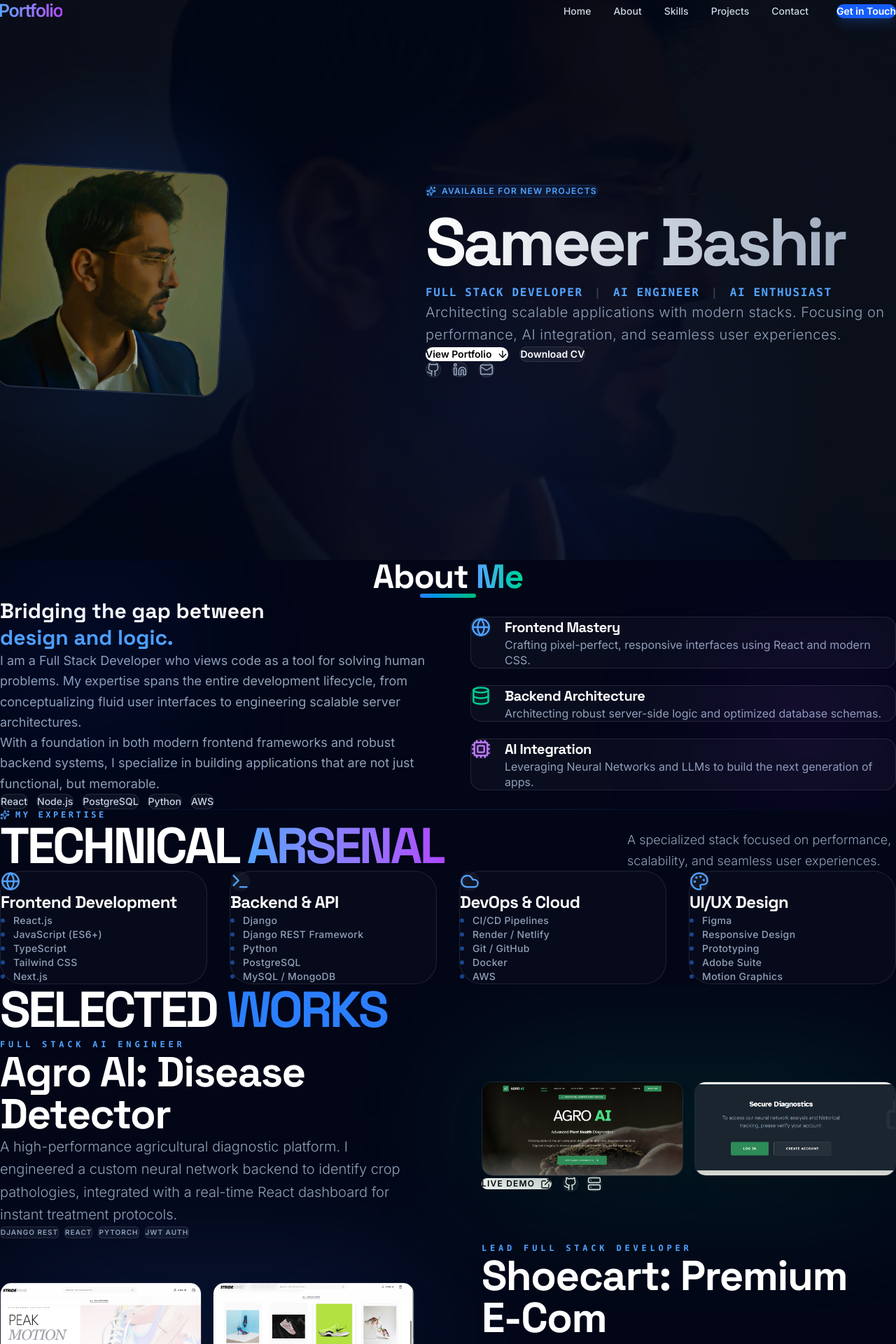
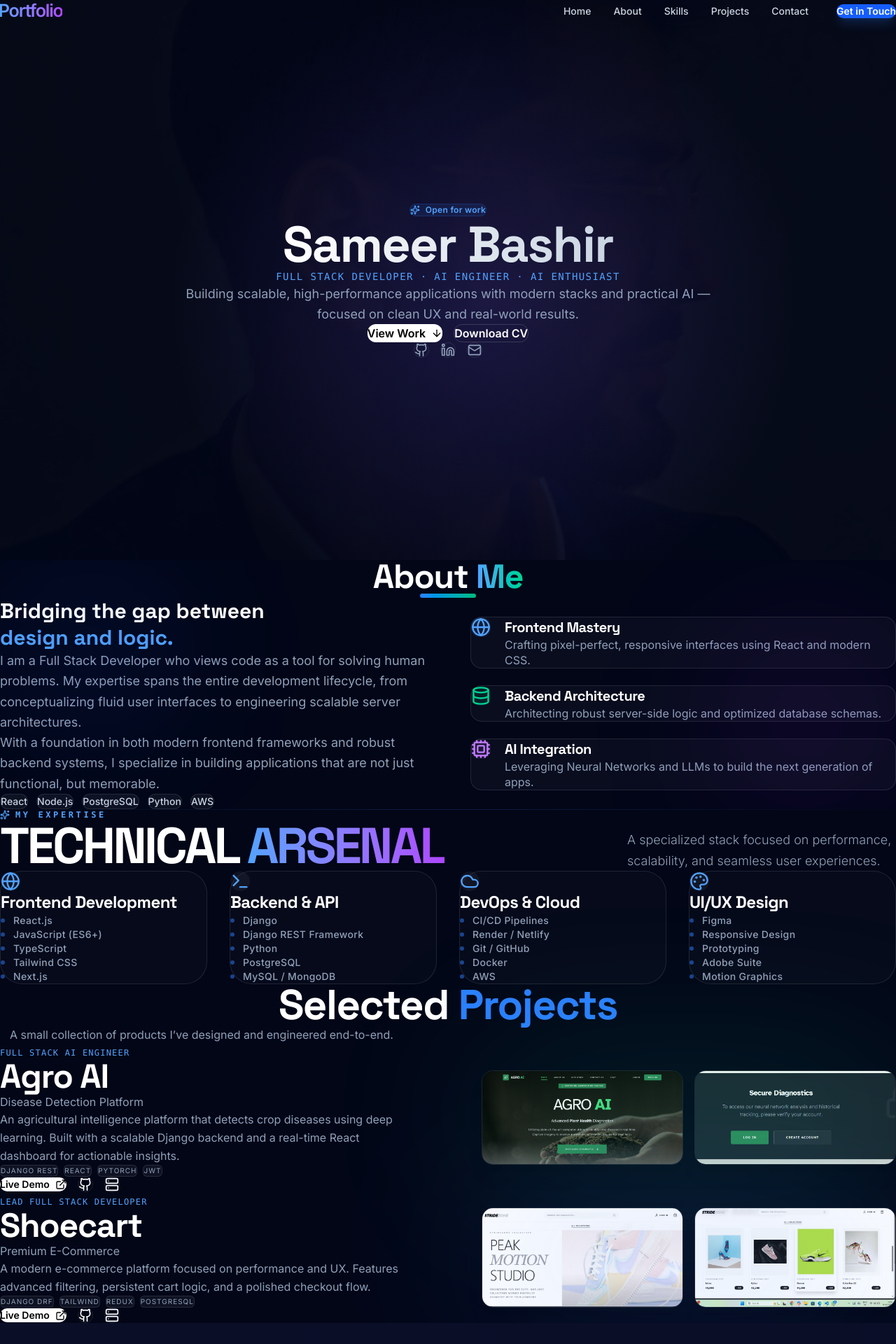
Before and after one commit to Sameer251369/Real-port, a React (Vite) app: page / in a window 1280 px wide. Shown: the top 1920 px of the page at 70% size. Built offline with nearby package versions, Linux system fonts and the light colour scheme.

Commit message:
Final fix for Hero and Skills

```diff
--- a/src/App.jsx
+++ b/src/App.jsx
@@ -8,19 +8,40 @@ import Footer from './components/Footer';
 
 function App() {
   return (
-    // Added flex flex-col and a solid background color
     <div className="min-h-screen bg-[#020617] flex flex-col">
+
       <Navbar />
 
-      {/* Each component is now a block in a vertical stack */}
+      {/* HERO — no top padding, it's the entry */}
+      <section>
         <Hero />
+      </section>
+
+      {/* ABOUT */}
+      <section className="py-24 md:py-32">
         <About />
+      </section>
 
+      {/* SKILLS */}
+      <section className="py-24 md:py-32">
         <Skills />
+      </section>
 
+      {/* PROJECTS — slightly more space */}
+      <section className="py-28 md:py-36">
         <Projects />
+      </section>
+
+      {/* CONTACT */}
+      <section className="py-24 md:py-32">
         <Contact />
+      </section>
+
+      {/* FOOTER — tighter */}
+      <section className="pt-16 pb-8">
         <Footer />
+      </section>
+
     </div>
   );
 }
--- a/src/components/Hero.jsx
+++ b/src/components/Hero.jsx
@@ -1,8 +1,6 @@
 import { motion } from 'framer-motion';
 import { ArrowDown, Github, Linkedin, Mail, Sparkles } from 'lucide-react';
-
-// 1. MUST IMPORT IMAGES LIKE THIS FOR VITE/NETLIFY
-import profilePic from '../assets/1733927345216.jpg';
+import bgImage from '../assets/1733927345216.jpg';
 
 const Hero = () => {
   const scrollToProjects = () => {
@@ -12,154 +10,119 @@ const Hero = () => {
   return (
     <section className="relative min-h-screen flex items-center justify-center overflow-hidden bg-[#020617]">
 
-      {/* 2. BACKGROUND IMAGE FIX */}
+      {/* Background Image */}
       <div
-        className="absolute inset-0 opacity-10 pointer-events-none"
+        className="absolute inset-0 pointer-events-none"
         style={{
-          backgroundImage: `url(${profilePic})`,
+          backgroundImage: `url(${bgImage})`,
           backgroundSize: 'cover',
           backgroundPosition: 'center',
+          opacity: 0.18, // 👈 more visible but still elegant
         }}
       />
 
-      {/* Subtle Animated Gradient Overlay */}
+      {/* Dark overlay for readability */}
+      <div className="absolute inset-0 bg-[#020617]/70" />
+
+      {/* Soft animated gradient */}
       <motion.div
-        className="absolute inset-0 opacity-30"
+        className="absolute inset-0"
         animate={{
           background: [
-            'radial-gradient(circle at 20% 50%, rgba(120, 119, 198, 0.3) 0%, transparent 50%)',
-            'radial-gradient(circle at 80% 50%, rgba(147, 51, 234, 0.3) 0%, transparent 50%)',
-            'radial-gradient(circle at 50% 80%, rgba(59, 130, 246, 0.3) 0%, transparent 50%)',
-            'radial-gradient(circle at 20% 50%, rgba(120, 119, 198, 0.3) 0%, transparent 50%)',
+            'radial-gradient(circle at 30% 30%, rgba(59,130,246,0.2), transparent 55%)',
+            'radial-gradient(circle at 70% 70%, rgba(147,51,234,0.2), transparent 55%)',
           ],
         }}
-        transition={{ duration: 10, repeat: Infinity, ease: 'linear' }}
+        transition={{ duration: 14, repeat: Infinity, repeatType: 'mirror' }}
       />
 
-      {/* Main Content Container */}
-      <div className="relative z-10 container mx-auto px-6 py-12 md:py-20">
-        <div className="flex flex-col lg:flex-row items-center justify-between gap-12">
+      {/* CONTENT */}
+      <div className="relative z-10 max-w-3xl px-6 text-center space-y-6">
 
-          {/* 3. PROFILE IMAGE */}
-          <motion.div
-            initial={{ opacity: 0, scale: 0.8 }}
-            animate={{ opacity: 1, scale: 1 }}
-            transition={{ duration: 0.8 }}
-            className="flex-shrink-0 order-first lg:order-none"
+        {/* Badge */}
+        <motion.span
+          initial={{ opacity: 0, y: 10 }}
+          animate={{ opacity: 1, y: 0 }}
+          className="inline-flex items-center gap-2 px-4 py-2 rounded-full bg-blue-500/10 border border-blue-500/20 text-blue-400 text-xs font-semibold tracking-wide"
         >
-            <div className="relative">
-              <motion.div
-                className="absolute inset-0 bg-blue-500 rounded-full blur-3xl opacity-20"
-                animate={{ scale: [1, 1.2, 1] }}
-                transition={{ duration: 4, repeat: Infinity }}
-              />
-              <img
-                src={profilePic}
-                alt="Sameer Bashir"
-                className="relative w-48 h-48 md:w-64 md:h-64 lg:w-80 lg:h-80 object-cover rounded-3xl border-2 border-white/10 shadow-2xl rotate-3 hover:rotate-0 transition-transform duration-500"
-              />
-            </div>
-          </motion.div>
+          <Sparkles size={14} />
+          Open for work
+        </motion.span>
 
-          {/* Right Side - Text Content */}
-          <div className="flex-1 text-center lg:text-left space-y-4 md:space-y-6 max-w-2xl">
-            <div className="space-y-2">
-              <motion.div
-                initial={{ opacity: 0, y: 20 }}
-                animate={{ opacity: 1, y: 0 }}
-                transition={{ duration: 0.6, delay: 0.2 }}
-                className="inline-block"
-              >
-                <span className="inline-flex items-center gap-2 px-4 py-2 bg-blue-500/10 border border-blue-500/20 rounded-full text-blue-400 text-xs font-bold uppercase tracking-widest backdrop-blur-sm">
-                  <Sparkles size={14} />
-                  Available for new projects
-                </span>
-              </motion.div>
-
-              {/* STATIC NAME */}
+        {/* Name */}
         <motion.h1
           initial={{ opacity: 0, y: 20 }}
           animate={{ opacity: 1, y: 0 }}
-                transition={{ duration: 0.6, delay: 0.3 }}
-                className="text-5xl sm:text-6xl md:text-7xl lg:text-8xl font-black tracking-tighter leading-tight"
-                style={{
-                  background: 'linear-gradient(to right, #fff, #94a3b8)',
-                  WebkitBackgroundClip: 'text',
-                  WebkitTextFillColor: 'transparent',
-                }}
+          className="text-4xl sm:text-5xl md:text-6xl lg:text-7xl font-extrabold tracking-tight"
         >
+          <span className="bg-gradient-to-r from-white to-slate-300 bg-clip-text text-transparent">
             Sameer Bashir
+          </span>
         </motion.h1>
 
-              {/* ROLES & DETAILS */}
-              <motion.div
-                initial={{ opacity: 0, y: 20 }}
+        {/* Roles */}
+        <motion.p
+          initial={{ opacity: 0 }}
+          animate={{ opacity: 1 }}
+          className="text-blue-400 font-mono text-xs sm:text-sm tracking-widest uppercase"
+        >
+          Full Stack Developer · AI Engineer · AI Enthusiast
+        </motion.p>
+
+        {/* Description */}
+        <motion.p
+          initial={{ opacity: 0, y: 10 }}
           animate={{ opacity: 1, y: 0 }}
-                transition={{ duration: 0.6, delay: 0.4 }}
-                className="flex flex-wrap justify-center lg:justify-start gap-x-4 gap-y-2 text-blue-400 font-mono text-sm md:text-base font-bold tracking-widest uppercase"
+          className="text-slate-400 text-base md:text-lg leading-relaxed"
         >
-                <span>Full Stack Developer</span>
-                <span className="hidden md:inline text-slate-700">|</span>
-                <span>AI Engineer</span>
-                <span className="hidden md:inline text-slate-700">|</span>
-                <span>AI Enthusiast</span>
-              </motion.div>
+          Building scalable, high-performance applications with modern stacks
+          and practical AI — focused on clean UX and real-world results.
+        </motion.p>
 
-              <motion.p
-                initial={{ opacity: 0, y: 20 }}
-                animate={{ opacity: 1, y: 0 }}
-                transition={{ duration: 0.6, delay: 0.5 }}
-                className="text-base md:text-xl text-slate-400 leading-relaxed font-light tracking-wide pt-4"
-              >
-                Architecting scalable applications with modern stacks.
-                Focusing on performance, AI integration, and seamless user experiences.
-              </motion.p>
-            </div>
-
-            {/* BUTTONS */}
-            <motion.div
-              initial={{ opacity: 0, y: 20 }}
-              animate={{ opacity: 1, y: 0 }}
-              transition={{ duration: 0.6, delay: 0.6 }}
-              className="flex flex-col sm:flex-row items-center gap-4 justify-center lg:justify-start"
-            >
+        {/* Buttons */}
+        <div className="flex flex-col sm:flex-row gap-4 justify-center pt-6">
           <motion.button
             onClick={scrollToProjects}
-                className="w-full sm:w-auto px-8 py-4 bg-white text-black rounded-xl font-bold text-sm hover:bg-blue-50 transition-all flex items-center justify-center gap-2"
             whileHover={{ y: -2 }}
-                whileTap={{ scale: 0.98 }}
+            className="px-8 py-4 rounded-xl bg-white text-black font-semibold flex items-center justify-center gap-2"
           >
-                View Portfolio
-                <ArrowDown size={16} />
+            View Work <ArrowDown size={16} />
           </motion.button>
 
           <motion.button
-                className="w-full sm:w-auto px-8 py-4 bg-white/5 border border-white/10 rounded-xl font-bold text-white text-sm hover:bg-white/10 transition-all"
             whileHover={{ y: -2 }}
+            className="px-8 py-4 rounded-xl border border-white/15 text-white font-semibold hover:bg-white/5"
           >
             Download CV
           </motion.button>
-            </motion.div>
+        </div>
 
-            {/* SOCIALS */}
-            <motion.div
-              initial={{ opacity: 0 }}
-              animate={{ opacity: 1 }}
-              transition={{ delay: 0.8 }}
-              className="flex gap-4 justify-center lg:justify-start pt-4"
+        {/* Socials */}
+        <div className="flex gap-4 justify-center pt-6">
+          <a
+            href="https://github.com/Sameer251369"
+            target="_blank"
+            rel="noreferrer"
+            className="p-3 rounded-full border border-white/10 text-slate-400 hover:text-white hover:border-blue-500/50 transition"
           >
-              <a href="https://github.com/Sameer251369" target="_blank" rel="noreferrer" className="p-3 bg-white/5 border border-white/10 rounded-full text-slate-400 hover:text-white hover:border-blue-500/50 transition-all">
             <Github size={20} />
           </a>
-              <a href="https://www.linkedin.com/in/sameer-bashir" target="_blank" rel="noreferrer" className="p-3 bg-white/5 border border-white/10 rounded-full text-slate-400 hover:text-white hover:border-blue-500/50 transition-all">
+          <a
+            href="https://www.linkedin.com/in/sameer-bashir"
+            target="_blank"
+            rel="noreferrer"
+            className="p-3 rounded-full border border-white/10 text-slate-400 hover:text-white hover:border-blue-500/50 transition"
+          >
             <Linkedin size={20} />
           </a>
-              <a href="mailto:your-email@example.com" className="p-3 bg-white/5 border border-white/10 rounded-full text-slate-400 hover:text-white hover:border-blue-500/50 transition-all">
+          <a
+            href="mailto:Sameerbashir522@gmail.com"
+            className="p-3 rounded-full border border-white/10 text-slate-400 hover:text-white hover:border-blue-500/50 transition"
+          >
             <Mail size={20} />
           </a>
-            </motion.div>
         </div>
-        </div>
+
       </div>
     </section>
   );
--- a/src/components/Projects.jsx
+++ b/src/components/Projects.jsx
@@ -1,6 +1,5 @@
-import { motion, useInView } from 'framer-motion';
-import { useRef } from 'react';
-import { Github, Server, ExternalLink, ArrowUpRight } from 'lucide-react';
+import { motion } from 'framer-motion';
+import { Github, Server, ExternalLink } from 'lucide-react';
 
 // --- AGRO AI IMAGES ---
 import agro1 from '../assets/Screenshot 2025-12-30 143825.png';
@@ -14,138 +13,153 @@ const Projects = () => {
   const projects = [
     {
       id: 1,
-      title: 'Agro AI: Disease Detector',
+      title: 'Agro AI',
+      subtitle: 'Disease Detection Platform',
       role: 'Full Stack AI Engineer',
       description:
-        'A high-performance agricultural diagnostic platform. I engineered a custom neural network backend to identify crop pathologies, integrated with a real-time React dashboard for instant treatment protocols.',
+        'An agricultural intelligence platform that detects crop diseases using deep learning. Built with a scalable Django backend and a real-time React dashboard for actionable insights.',
       images: [agro1, agro2],
-      stack: ['Django REST', 'React', 'PyTorch', 'JWT Auth'],
+      stack: ['Django REST', 'React', 'PyTorch', 'JWT'],
       liveUrl: 'https://agro-ai-frontend.vercel.app/',
       frontEndRepo: 'https://github.com/Sameer251369/AGRO-AI-frontend.git',
       backEndRepo: 'https://github.com/Sameer251369/AGRO-AI-backend-.git',
-      color: '#10b981',
+      accent: '#10b981',
     },
     {
       id: 2,
-      title: 'Shoecart: Premium E-Com',
+      title: 'Shoecart',
+      subtitle: 'Premium E-Commerce',
       role: 'Lead Full Stack Developer',
       description:
-        'A luxury footwear storefront built for scale. Features a stateless Django architecture, granular search filtering, persistent cart management, and a highly polished checkout experience.',
+        'A modern e-commerce platform focused on performance and UX. Features advanced filtering, persistent cart logic, and a polished checkout flow.',
       images: [shoe1, shoe2],
-      stack: ['Django DRF', 'Tailwind CSS', 'Redux', 'PostgreSQL'],
+      stack: ['Django DRF', 'Tailwind', 'Redux', 'PostgreSQL'],
       liveUrl: 'https://shoecart-front.vercel.app/',
       frontEndRepo: 'https://github.com/Sameer251369/Shoecart.git',
       backEndRepo: 'https://github.com/Sameer251369/shoecart-backend.git',
-      color: '#3b82f6',
+      accent: '#3b82f6',
     },
   ];
 
   return (
-    <section id="projects" className="py-32 bg-[#020617] overflow-hidden">
+    <section id="projects" className="bg-[#020617] py-32">
       <div className="max-w-7xl mx-auto px-6">
 
-        {/* Section Heading */}
-        <div className="mb-32">
-          <motion.h2
-            initial={{ opacity: 0, x: -20 }}
-            whileInView={{ opacity: 1, x: 0 }}
-            className="text-5xl md:text-7xl font-black text-white tracking-tighter"
+        {/* SECTION HEADER */}
+        <motion.div
+          initial={{ opacity: 0, y: 20 }}
+          whileInView={{ opacity: 1, y: 0 }}
+          viewport={{ once: true }}
+          className="mb-24 text-center"
         >
-            SELECTED <span className="text-blue-500">WORKS</span>
-          </motion.h2>
+          <h2 className="text-4xl md:text-6xl font-extrabold tracking-tight text-white">
+            Selected <span className="text-blue-500">Projects</span>
+          </h2>
+          <p className="mt-4 text-slate-400 max-w-xl mx-auto">
+            A small collection of products I’ve designed and engineered end-to-end.
+          </p>
+        </motion.div>
+
+        {/* PROJECTS */}
+        <div className="space-y-40">
+          {projects.map((project, index) => (
+            <div
+              key={project.id}
+              className={`grid lg:grid-cols-2 gap-16 lg:gap-24 items-center ${
+                index % 2 !== 0 ? 'lg:grid-flow-col-dense' : ''
+              }`}
+            >
+
+              {/* TEXT */}
+              <motion.div
+                initial={{ opacity: 0, y: 30 }}
+                whileInView={{ opacity: 1, y: 0 }}
+                viewport={{ once: true }}
+                className="space-y-6 max-w-xl"
+              >
+                <span className="text-blue-400 font-mono text-xs tracking-widest uppercase">
+                  {project.role}
+                </span>
+
+                <div>
+                  <h3 className="text-3xl md:text-5xl font-bold text-white tracking-tight">
+                    {project.title}
+                  </h3>
+                  <p className="text-slate-400 mt-2">{project.subtitle}</p>
                 </div>
 
-        <div className="space-y-80">
-          {projects.map((project, index) => (
-            <div key={project.id} className="relative">
-              {/* Flex container for Content and Visuals */}
-              <div className={`flex flex-col ${index % 2 === 0 ? 'lg:flex-row' : 'lg:flex-row-reverse'} gap-16 lg:gap-24 items-center`}>
-
-                {/* 1. LEFT SIDE: SPACIOUS TEXT CONTENT */}
-                <motion.div
-                  initial={{ opacity: 0, y: 50 }}
-                  whileInView={{ opacity: 1, y: 0 }}
-                  viewport={{ once: true }}
-                  className="w-full lg:w-1/2 space-y-8"
-                >
-                  <div className="space-y-4">
-                    <span className="text-blue-400 font-mono text-xs font-bold tracking-[0.4em] uppercase">
-                      {project.role}
-                    </span>
-                    <h3 className="text-4xl md:text-6xl font-bold text-white tracking-tight">
-                      {project.title}
-                    </h3>
-                  </div>
-
-                  <p className="text-lg md:text-xl text-slate-400 leading-relaxed font-light max-w-xl">
+                <p className="text-slate-400 leading-relaxed">
                   {project.description}
                 </p>
 
-                  <div className="flex flex-wrap gap-2">
+                {/* STACK */}
+                <div className="flex flex-wrap gap-2 pt-2">
                   {project.stack.map((tech) => (
-                      <span key={tech} className="px-3 py-1 bg-white/5 border border-white/10 rounded-md text-[10px] font-bold uppercase tracking-widest text-slate-400">
+                    <span
+                      key={tech}
+                      className="px-3 py-1 text-[10px] uppercase tracking-widest rounded-md bg-white/5 border border-white/10 text-slate-400"
+                    >
                       {tech}
                     </span>
                   ))}
                 </div>
+
+                {/* LINKS */}
+                <div className="flex items-center gap-4 pt-6">
+                  <a
+                    href={project.liveUrl}
+                    target="_blank"
+                    rel="noreferrer"
+                    className="inline-flex items-center gap-2 px-6 py-3 bg-white text-black rounded-xl font-semibold text-sm"
+                  >
+                    Live Demo <ExternalLink size={16} />
+                  </a>
+
+                  <a
+                    href={project.frontEndRepo}
+                    target="_blank"
+                    className="p-3 rounded-xl border border-white/10 text-white hover:bg-white/5 transition"
+                  >
+                    <Github size={20} />
+                  </a>
+
+                  <a
+                    href={project.backEndRepo}
+                    target="_blank"
+                    className="p-3 rounded-xl border border-white/10 text-white hover:bg-white/5 transition"
+                  >
+                    <Server size={20} />
+                  </a>
+                </div>
               </motion.div>
 
-                {/* 2. RIGHT SIDE: IMAGE SHOWCASE & COMPACT BUTTONS */}
+              {/* IMAGES */}
               <motion.div
-                   initial={{ opacity: 0, scale: 0.9 }}
+                initial={{ opacity: 0, scale: 0.95 }}
                 whileInView={{ opacity: 1, scale: 1 }}
                 viewport={{ once: true }}
-                   className="w-full lg:w-1/2 space-y-10"
+                className="relative grid grid-cols-2 gap-4"
               >
-                  <div className="grid grid-cols-2 gap-4 relative group">
-                    {/* Visual Background Glow */}
+                {/* Glow */}
                 <div
-                      className="absolute inset-0 blur-[100px] opacity-20 pointer-events-none"
-                      style={{ backgroundColor: project.color }}
+                  className="absolute inset-0 blur-[120px] opacity-20 pointer-events-none"
+                  style={{ backgroundColor: project.accent }}
                 />
 
                 {project.images.map((img, i) => (
-                      <div key={i} className={`relative overflow-hidden rounded-2xl border border-white/10 shadow-2xl ${i === 1 ? 'mt-12' : ''}`}>
-                        <img src={img} alt="Snapshot" className="w-full h-full object-cover hover:scale-105 transition-transform duration-700" />
+                  <div
+                    key={i}
+                    className="overflow-hidden rounded-2xl border border-white/10 shadow-xl"
+                  >
+                    <img
+                      src={img}
+                      alt="Project screenshot"
+                      className="w-full h-full object-cover hover:scale-105 transition-transform duration-700"
+                    />
                   </div>
                 ))}
-                  </div>
-
-                  {/* PROJECT ACTION LINKS - PLACED UNDER IMAGES FOR BETTER ROOM */}
-                  <div className="flex flex-wrap items-center gap-4 pt-4">
-                    <motion.a
-                      href={project.liveUrl}
-                      target="_blank"
-                      rel="noreferrer"
-                      whileHover={{ scale: 1.02 }}
-                      whileTap={{ scale: 0.98 }}
-                      className="flex items-center gap-2 px-6 py-4 bg-white text-black rounded-xl font-bold text-xs uppercase tracking-widest transition-all"
-                    >
-                      Live Demo <ExternalLink size={16} />
-                    </motion.a>
-
-                    <div className="flex gap-3">
-                      <motion.a
-                        href={project.frontEndRepo}
-                        target="_blank"
-                        className="p-4 bg-white/5 border border-white/10 rounded-xl text-white hover:bg-white/10 transition-colors"
-                        title="Client Code"
-                      >
-                        <Github size={20} />
-                      </motion.a>
-                      <motion.a
-                        href={project.backEndRepo}
-                        target="_blank"
-                        className="p-4 bg-white/5 border border-white/10 rounded-xl text-white hover:bg-white/10 transition-colors"
-                        title="Server Code"
-                      >
-                        <Server size={20} />
-                      </motion.a>
-                    </div>
-                  </div>
               </motion.div>
 
-              </div>
             </div>
           ))}
         </div>
```
Lines whose indentation alone changed are shown as unchanged.
